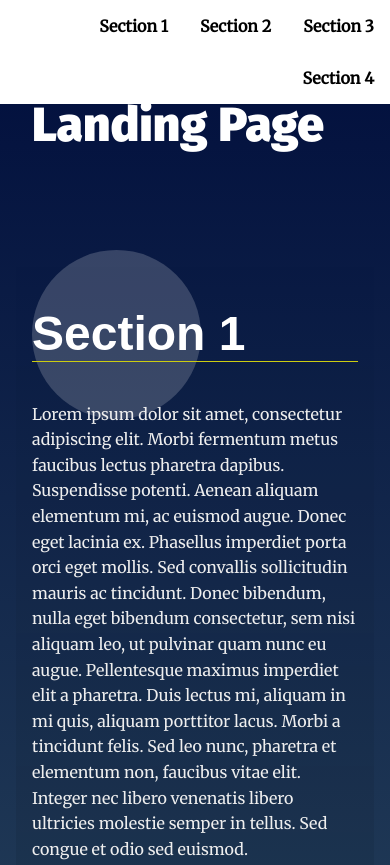
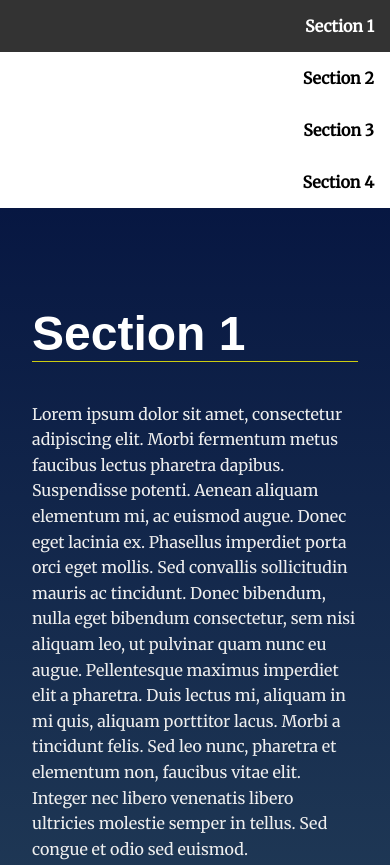
Before and after one commit to NourhanSalah97/landingPageProject, a plain HTML site: page index.html in a window 390 px wide. Shown: the top 865 px of the page. Drawn offline with Linux system fonts and the light colour scheme.

Commit message:
uploading upadtes

```diff
--- a/css/style.css
+++ b/css/style.css
@@ -10,6 +10,10 @@
 
 
 /* ---- Base Rules ---- */
+html {
+    scroll-behavior: smooth;
+
+}
 body {
     background: rgb(136,203,171);
     background: linear-gradient(0deg, rgba(136,203,171,1) 0%, rgba(0,13,60,1) 100%);
@@ -73,6 +77,13 @@ section {
 .navbar__menu li {
     display: inline-block;
 }
+/* making the navbar responsive */
+@media only screen and (max-width:700px){
+    .navbar__menu li {
+        display: block;
+    }
+}
+
 
 .navbar__menu .menu__link {
     display: block;
@@ -195,7 +206,7 @@ section:nth-of-type(3n + 1) .landing__container::after {
 /* Note: your-active-class class is applied through javascript. You should update the class here and in the index.html to what you set in your javascript file.  */
 section.your-active-class {
     background: rgb(0, 0, 0);
-    background: linear-gradient(0deg, rgba(0, 0, 0, 0.1) 0%, rgba(0, 0, 0, 0) 100%);
+    background: linear-gradient(0deg, rgba(2, 2, 2, 0.466) 0%, rgba(0, 0, 0, 0) 100%);
 }
 
 section.your-active-class .landing__container::before {
--- a/js/app.js
+++ b/js/app.js
@@ -21,45 +21,46 @@ const navBar = document.getElementById('navbar__list');
 
 
 
+
 /**
  * End Global Variables
- * Start Helper Functions
+ * Start Functions
  *
 */
 function createListItem(){
     for (item of navItems) {
+
+        itemLink = item.getAttribute('id');
         itemName = item.getAttribute('data-nav');
-        itemLink = item.getAttribute('id');
+
         listItem = document.createElement('li');
         listItem.innerHTML = `<a class="menu__link" href='#${itemLink}'>${itemName}</a>`;
         navBar.appendChild(listItem);
     }
 }
+//fuction to determine which item is in viewport
+ function isViewd(element){
+let itemPosition = element.getBoundingClientRect();
+return (itemPosition.top>=0);
+ }
+ //function to toggle active class
+function activeClass(){
+    for (item of navItems) {
+        if (isViewd(item)){
+            if (!item.classList.contains('your-active-class')){
+                item.classList.add('your-active-class');
+            }
+            else{
+                item.classList.remove('your-active-class');
+            }
+        }
+    }
+}
+/* End  Functions*/
 
-
-/**
- * End Helper Functions
- * Begin Main Functions
- *
-*/
 
 // build the nav
 createListItem();
 
 // Add class 'active' to section when near top of viewport
-
-
-// Scroll to anchor ID using scrollTO event
-
-
-/**
- * End Main Functions
- * Begin Events
- *
-*/
-
-// Build menu
-
-// Scroll to section on link click
-
-// Set sections as active
+document.addEventListener('scroll',activeClass);
```
